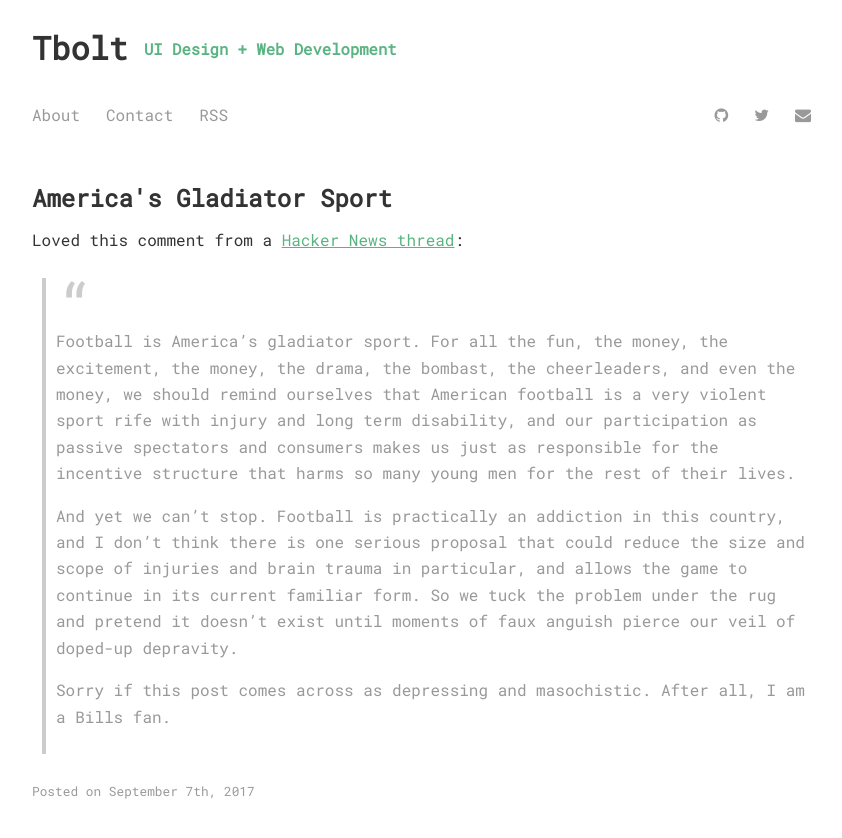
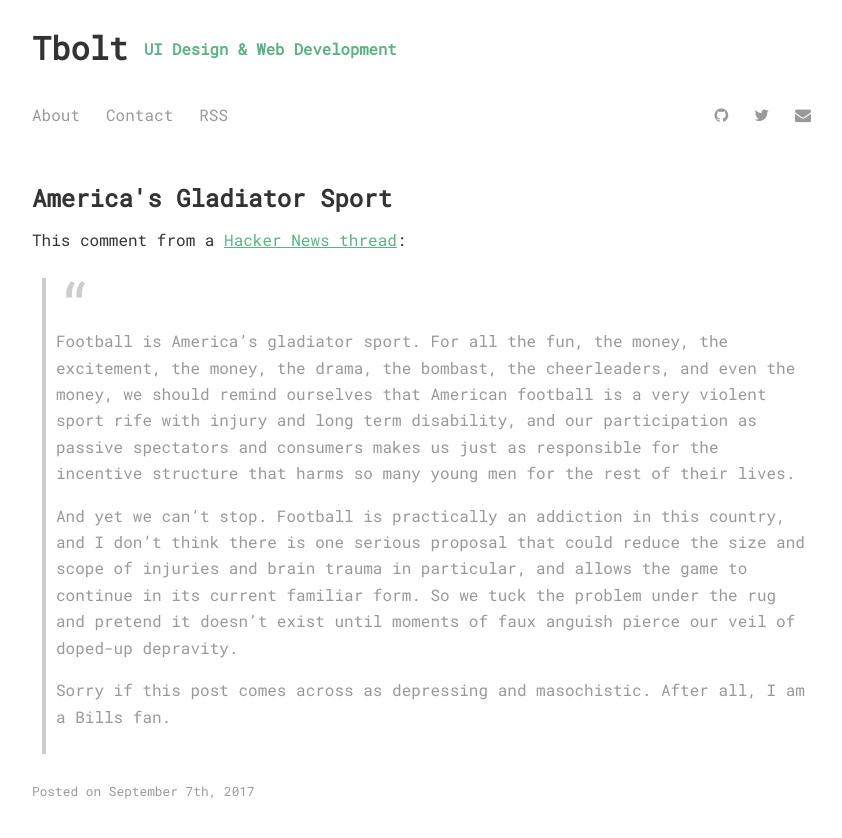
Before and after one commit to tbolt/tbolt.space, a Jekyll site: the page built from _posts/2017-09-07-americas-gladiator-sport.md, in a window 1280 px wide. Shown: the top 838 px of the page, without its empty margins (208-1050 px from the left). Built offline with Jekyll 4.4.1, drawn with Linux system fonts in a browser that asks for light colours; nearby versions of some CDN libraries.

Commit message:
minor tweaks

```diff
--- a/_data/settings.yml
+++ b/_data/settings.yml
@@ -1,5 +1,5 @@
 title:  Tbolt
-tagline:  UI Design + Web Development
+tagline:  UI Design & Web Development
 author:
   twitter:  tbolt
 
--- a/_posts/2017-09-07-americas-gladiator-sport.md
+++ b/_posts/2017-09-07-americas-gladiator-sport.md
@@ -9,7 +9,7 @@ permalink: /2017/09/07/americas-gladiator-sport
 categories:
   - Shenanigans
 ---
-Loved this comment from a [Hacker News thread](https://news.ycombinator.com/item?id=15141495):
+This comment from a [Hacker News thread](https://news.ycombinator.com/item?id=15141495):
 >Football is America's gladiator sport. For all the fun, the money, the excitement, the money, the drama, the bombast, the cheerleaders, and even the money, we should remind ourselves that American football is a very violent sport rife with injury and long term disability, and our participation as passive spectators and consumers makes us just as responsible for the incentive structure that harms so many young men for the rest of their lives.
 >
 >And yet we can't stop. Football is practically an addiction in this country, and I don't think there is one serious proposal that could reduce the size and scope of injuries and brain trauma in particular, and allows the game to continue in its current familiar form. So we tuck the problem under the rug and pretend it doesn't exist until moments of faux anguish pierce our veil of doped-up depravity.
```
